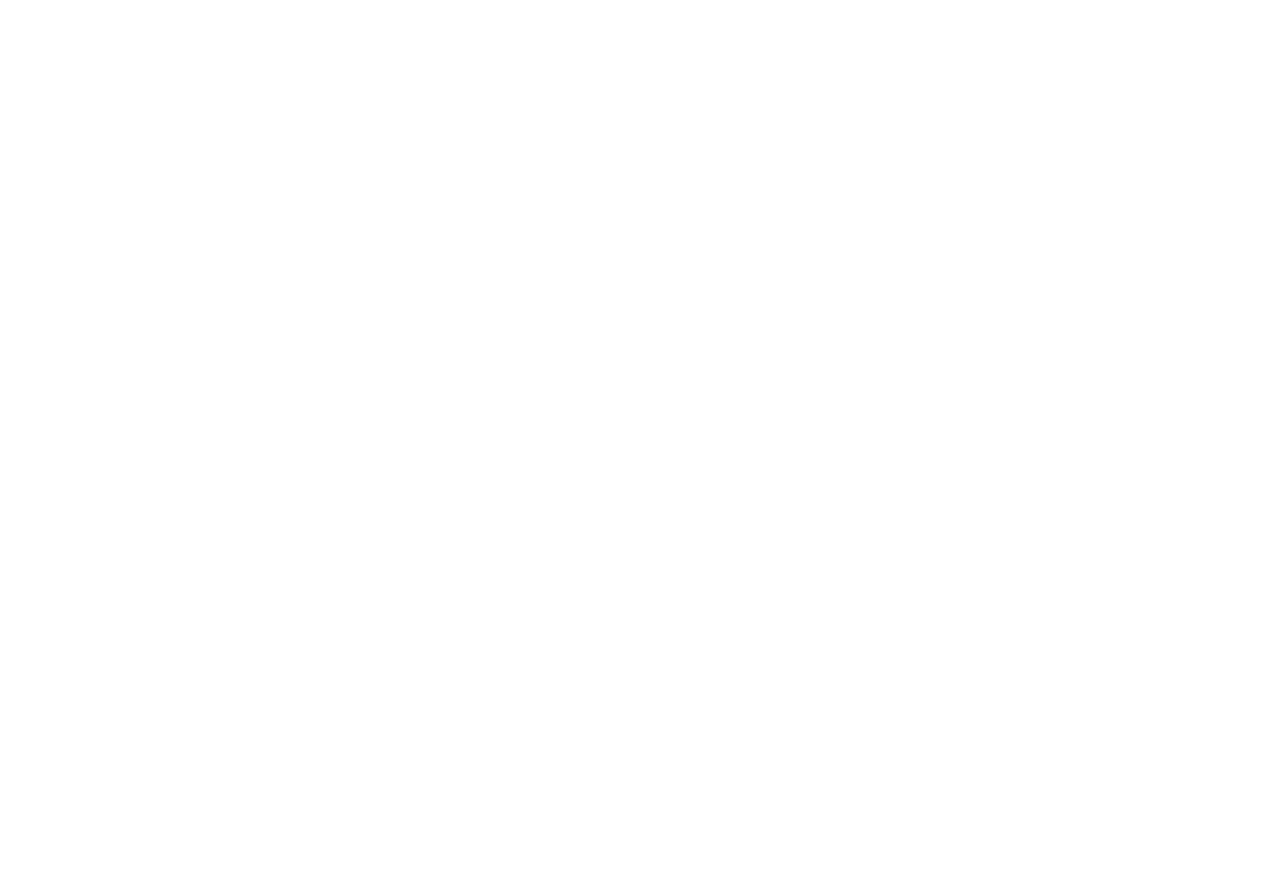
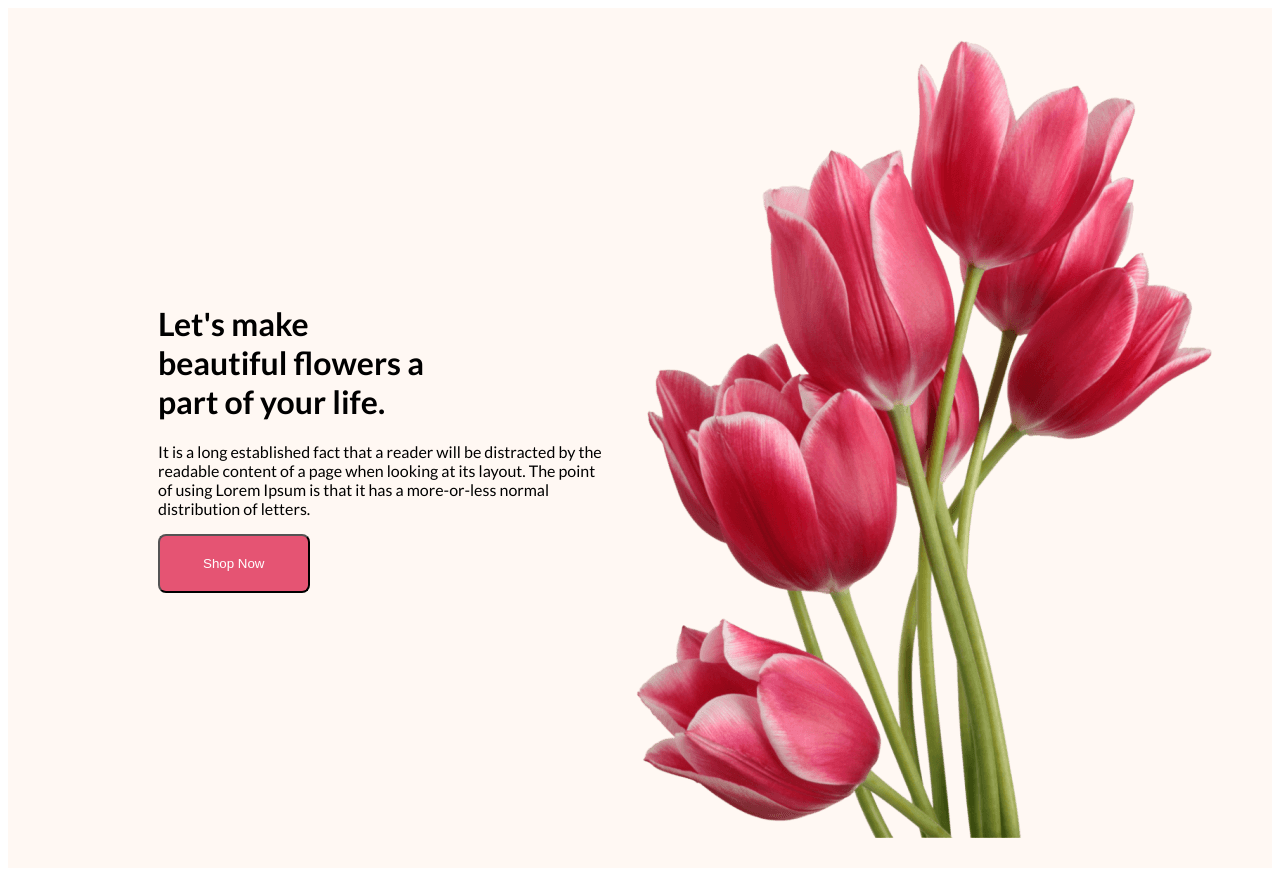
Before and after one commit to atikur-hasan-ovi/flower-shop-assignment-1, a plain HTML site: page index.html in a window 1280 px wide. Before the commit the page ends 800 px from the top, so only its background shows below. Drawn offline with Linux system fonts and the light colour scheme.

Commit message:
banner done

```diff
--- a/index.html
+++ b/index.html
@@ -4,10 +4,23 @@
     <meta charset="UTF-8">
     <meta name="viewport" content="width=device-width, initial-scale=1.0">
     <title>Flower shop portfolio</title>
+
+    <link rel="preconnect" href="https://fonts.googleapis.com">
+<link rel="preconnect" href="https://fonts.gstatic.com" crossorigin>
+<link href="https://fonts.googleapis.com/css2?family=Lato:wght@400;700;900&display=swap" rel="stylesheet">
+    <link rel="stylesheet" href="styles/styles.css">
 </head>
 
 <body>
-    <header>
+    <header class="header">
+        <div class="banner">
+            <div class="banner-content">
+                <h1 class="banner-title">Let's make <br> beautiful flowers a <br> part of your life.</h1>
+                <p>It is a long established fact that a reader will be distracted by the readable content of a page when looking at its layout. The point of using Lorem Ipsum is that it has a more-or-less normal distribution of letters.</p>
+                <button class="btn-primary">Shop Now</button>
+            </div>
+            <img class="profile-pic" src="images/Flower Asset/pngwing 10.png" alt="">
+        </div>
 
     </header>
     <main>
--- a/styles/styles.css
+++ b/styles/styles.css
@@ -0,0 +1,31 @@
+/* common shared style */
+body {
+    font-family: 'Lato', sans-serif;
+}
+
+/* header related styles */
+.header {
+    background-color: #fff8f3;
+}
+
+.banner {
+    padding: 30px 30px 30px 150px;
+    display: flex;
+    align-items: center;
+}
+
+.banner .profile-pic {
+    width: 635px;
+    height: 800px;
+    flex-shrink: 0;
+}
+
+.btn-primary {
+    display: inline-flex;
+    padding: 20px 43px;
+    align-items: flex-start;
+    gap: 10px;
+    border-radius: 8px;
+    background: #E55473;
+    color: white;
+}
```
